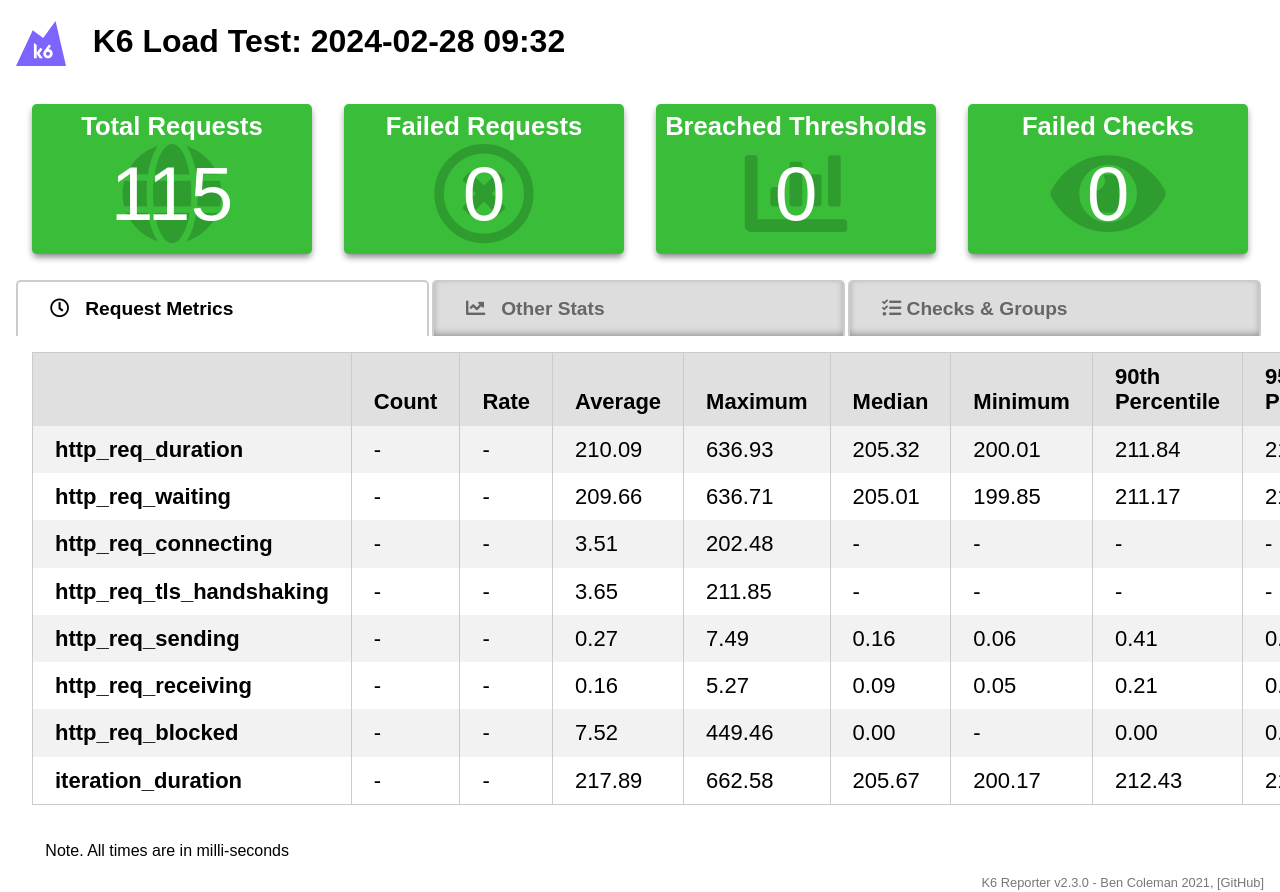
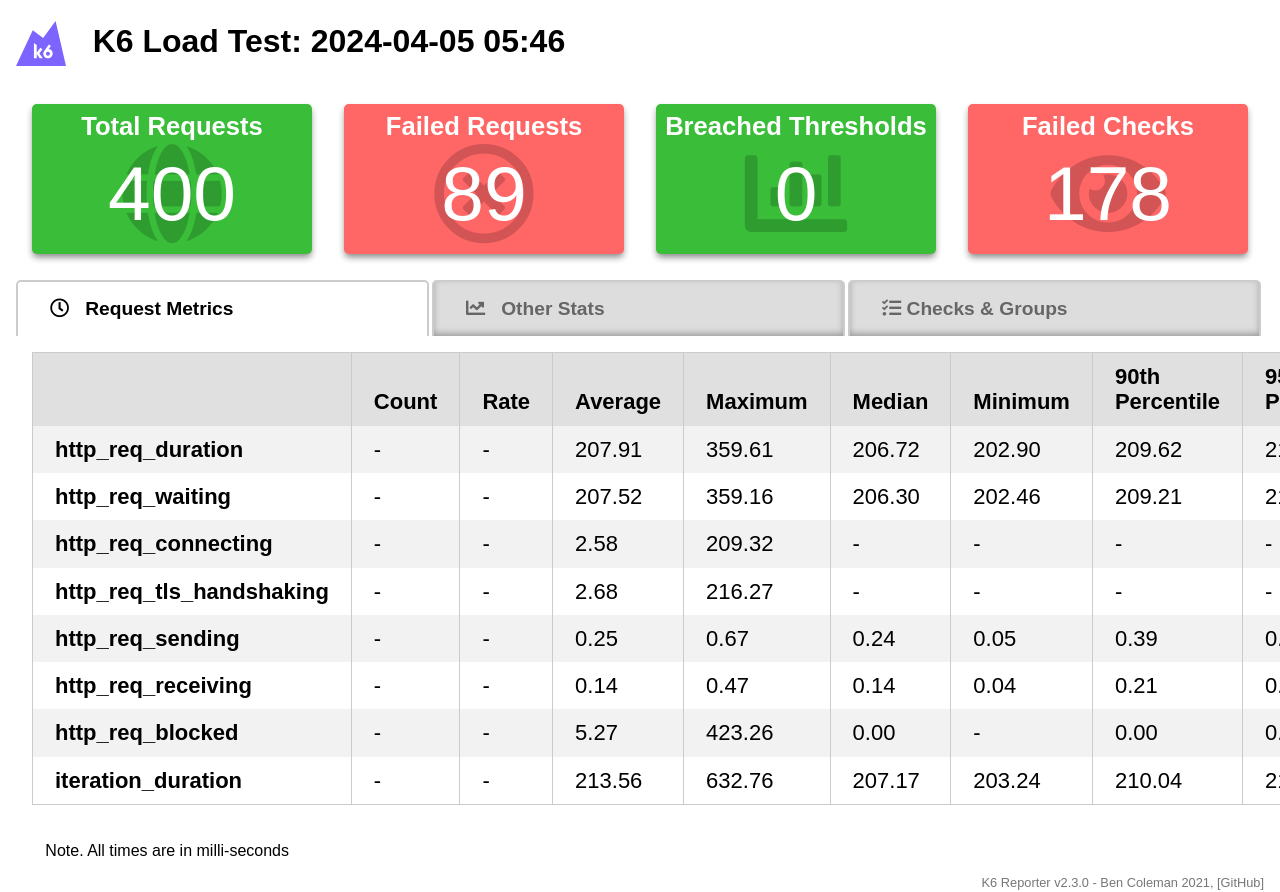
Before and after one commit to dhirajks247/k6-Learning, a website: page K6Report-website-v3.geekyants.com.html in a window 1280 px wide. Shown: the top 892 px of the page. Drawn offline with nearby package versions, Linux system fonts and the light colour scheme.

Commit message:
changed VUs count

```diff
--- a/K6Report-website-v3.geekyants.com.html
+++ b/K6Report-website-v3.geekyants.com.html
@@ -9,7 +9,7 @@
     <link rel="shortcut icon" href="https://raw.githubusercontent.com/benc-uk/k6-reporter/main/assets/icon.png" type="image/png">
 
     <meta name="viewport" content="width=device-width, initial-scale=1.0" />
-    <title>K6 Load Test: 2024-02-28 09:32</title>
+    <title>K6 Load Test: 2024-04-05 05:46</title>
     <style>
       body {
         margin: 1rem;
@@ -138,21 +138,21 @@
   <body>
     <h1>
       <svg style="vertical-align:middle" width="50" height="45" viewBox="0 0 50 45" fill="none" class="footer-module--logo--_lkxx"><path d="M31.968 34.681a2.007 2.007 0 002.011-2.003c0-1.106-.9-2.003-2.011-2.003a2.007 2.007 0 00-2.012 2.003c0 1.106.9 2.003 2.012 2.003z" fill="#7D64FF"></path><path d="M39.575 0L27.154 16.883 16.729 9.31 0 45h50L39.575 0zM23.663 37.17l-2.97-4.072v4.072h-2.751V22.038l2.75 1.989v7.66l3.659-5.014 2.086 1.51-3.071 4.21 3.486 4.776h-3.189v.001zm8.305.17c-2.586 0-4.681-2.088-4.681-4.662 0-1.025.332-1.972.896-2.743l4.695-6.435 2.086 1.51-2.239 3.07a4.667 4.667 0 013.924 4.6c0 2.572-2.095 4.66-4.681 4.66z" fill="#7D64FF"></path></svg>
-      &nbsp; K6 Load Test: 2024-02-28 09:32
+      &nbsp; K6 Load Test: 2024-04-05 05:46
     </h1>
 
     <div class="row">
       <div class="box">
         <i class="fas fa-globe icon"></i>
         <h4>Total Requests</h4>
-        <div class="bignum">115</div>
+        <div class="bignum">400</div>
         <div class="bignum"></div>
       </div>
 
-        <div class="box ">
+        <div class="box  failed ">
           <i class="far fa-times-circle icon"></i>
           <h4>Failed Requests</h4>
-          <div class="bignum">0</div>
+          <div class="bignum">89</div>
         </div>
 
       <div class="box ">
@@ -160,10 +160,10 @@
         <h4>Breached Thresholds</h4>
         <div class="bignum">0</div>
       </div>
-      <div class="box ">
+      <div class="box  failed ">
         <i class="fas fa-eye icon"></i>
         <h4>Failed Checks</h4>
-        <div class="bignum">0</div>
+        <div class="bignum">178</div>
       </div>
     </div>
 
@@ -202,27 +202,27 @@
 
 
 
-                  <td class="">210.09</td>
+                  <td class="">207.91</td>
 
 
 
-                  <td class="">636.93</td>
+                  <td class="">359.61</td>
 
 
 
-                  <td class="">205.32</td>
+                  <td class="">206.72</td>
 
 
 
-                  <td class="">200.01</td>
+                  <td class="">202.90</td>
 
 
 
-                  <td class="">211.84</td>
+                  <td class="">209.62</td>
 
 
 
-                  <td class="">213.69</td>
+                  <td class="">211.47</td>
 
               </tr>
 
@@ -238,27 +238,27 @@
 
 
 
-                  <td class="">209.66</td>
+                  <td class="">207.52</td>
 
 
 
-                  <td class="">636.71</td>
+                  <td class="">359.16</td>
 
 
 
-                  <td class="">205.01</td>
+                  <td class="">206.30</td>
 
 
 
-                  <td class="">199.85</td>
+                  <td class="">202.46</td>
 
 
 
-                  <td class="">211.17</td>
+                  <td class="">209.21</td>
 
 
 
-                  <td class="">213.37</td>
+                  <td class="">210.92</td>
 
               </tr>
 
@@ -274,11 +274,11 @@
 
 
 
-                  <td class="">3.51</td>
+                  <td class="">2.58</td>
 
 
 
-                  <td class="">202.48</td>
+                  <td class="">209.32</td>
 
 
 
@@ -310,11 +310,11 @@
 
 
 
-                  <td class="">3.65</td>
+                  <td class="">2.68</td>
 
 
 
-                  <td class="">211.85</td>
+                  <td class="">216.27</td>
 
 
 
@@ -346,27 +346,27 @@
 
 
 
-                  <td class="">0.27</td>
+                  <td class="">0.25</td>
 
 
 
-                  <td class="">7.49</td>
+                  <td class="">0.67</td>
 
 
 
-                  <td class="">0.16</td>
+                  <td class="">0.24</td>
 
 
 
-                  <td class="">0.06</td>
+                  <td class="">0.05</td>
 
 
 
-                  <td class="">0.41</td>
+                  <td class="">0.39</td>
 
 
 
-                  <td class="">0.52</td>
+                  <td class="">0.45</td>
 
               </tr>
 
@@ -382,19 +382,19 @@
 
 
 
-                  <td class="">0.16</td>
+                  <td class="">0.14</td>
 
 
 
-                  <td class="">5.27</td>
+                  <td class="">0.47</td>
 
 
 
-                  <td class="">0.09</td>
+                  <td class="">0.14</td>
 
 
 
-                  <td class="">0.05</td>
+                  <td class="">0.04</td>
 
 
 
@@ -402,7 +402,7 @@
 
 
 
-                  <td class="">0.25</td>
+                  <td class="">0.27</td>
 
               </tr>
 
@@ -418,11 +418,11 @@
 
 
 
-                  <td class="">7.52</td>
+                  <td class="">5.27</td>
 
 
 
-                  <td class="">449.46</td>
+                  <td class="">423.26</td>
 
 
 
@@ -454,27 +454,27 @@
 
 
 
-                  <td class="">217.89</td>
+                  <td class="">213.56</td>
 
 
 
-                  <td class="">662.58</td>
+                  <td class="">632.76</td>
 
 
 
-                  <td class="">205.67</td>
+                  <td class="">207.17</td>
 
 
 
-                  <td class="">200.17</td>
+                  <td class="">203.24</td>
 
 
 
-                  <td class="">212.43</td>
+                  <td class="">210.04</td>
 
 
 
-                  <td class="">216.98</td>
+                  <td class="">213.20</td>
 
               </tr>
 
@@ -500,8 +500,8 @@
             <div class="box metricbox">
               <h4>Checks</h4>
               <i class="fas fa-eye icon"></i>
-              <div class="row"><div>Passed</div><div>230</div></div>
-              <div class="row"><div>Failed</div><div>0</div></div>
+              <div class="row"><div>Passed</div><div>622</div></div>
+              <div class="row"><div>Failed</div><div>178</div></div>
             </div>
 
 
@@ -509,8 +509,8 @@
             <div class="box metricbox">
               <h4>Iterations</h4>
               <i class="fas fa-redo icon"></i>
-              <div class="row"><div>Total</div><div>115</div></div>
-              <div class="row"><div>Rate</div><div>7.64/s</div></div>
+              <div class="row"><div>Total</div><div>400</div></div>
+              <div class="row"><div>Rate</div><div>13.28/s</div></div>
             </div>
 
 
@@ -518,7 +518,7 @@
             <h4>Virtual Users</h4>
             <i class="fas fa-user icon"></i>
             <div class="row"><div>Min</div><div>1</div></div>
-            <div class="row"><div>Max</div><div>2</div></div>
+            <div class="row"><div>Max</div><div>5</div></div>
           </div>
         </div>
 
@@ -526,21 +526,21 @@
           <div class="box metricbox">
             <h4>Requests</h4>
             <i class="fas fa-globe icon"></i>
-            <div class="row"><div>Total</div><div>115</div></div>
-            <div class="row"><div>Rate</div><div>7.64/s</div></div>
+            <div class="row"><div>Total</div><div>400</div></div>
+            <div class="row"><div>Rate</div><div>13.28/s</div></div>
           </div>
 
           <div class="box metricbox">
             <h4>Data Received</h4>
             <i class="fas fa-cloud-download-alt icon"></i>
-            <div class="row"><div>Total</div><div>0.08 MB</div></div>
+            <div class="row"><div>Total</div><div>0.24 MB</div></div>
             <div class="row"><div>Rate</div><div>0.01 mB/s</div></div>
           </div>
 
           <div class="box metricbox">
             <h4>Data Sent</h4>
             <i class="fas fa-cloud-upload-alt icon"></i>
-            <div class="row"><div>Total</div><div>0.01 MB</div></div>
+            <div class="row"><div>Total</div><div>0.05 MB</div></div>
             <div class="row"><div>Rate</div><div>0.00 mB/s</div></div>
           </div>
         </div>
@@ -563,12 +563,12 @@
             </tr>
           </thead>
 
-            <tr class="checkDetails ">
-              <td width="50%">login successful</td><td>115</td><td>0</td>
+            <tr class="checkDetails failed">
+              <td width="50%">login successful</td><td>311</td><td>89</td>
             </tr>
 
-            <tr class="checkDetails ">
-              <td width="50%">response body has email </td><td>115</td><td>0</td>
+            <tr class="checkDetails failed">
+              <td width="50%">response body has email </td><td>311</td><td>89</td>
             </tr>
 
         </table>
--- a/geekyants-new.js
+++ b/geekyants-new.js
@@ -16,7 +16,7 @@ const pages = [loginUrl];
 export const options = {
   stages: [
     { duration: "5s", target: 2 },
-    { duration: "5s", target: 2 }, // 30 VUs for 10 seconds
+    { duration: "20s", target: 5 }, // 5 VUs for 20 seconds
     { duration: "5s", target: 2 },
   ],
 };
```
